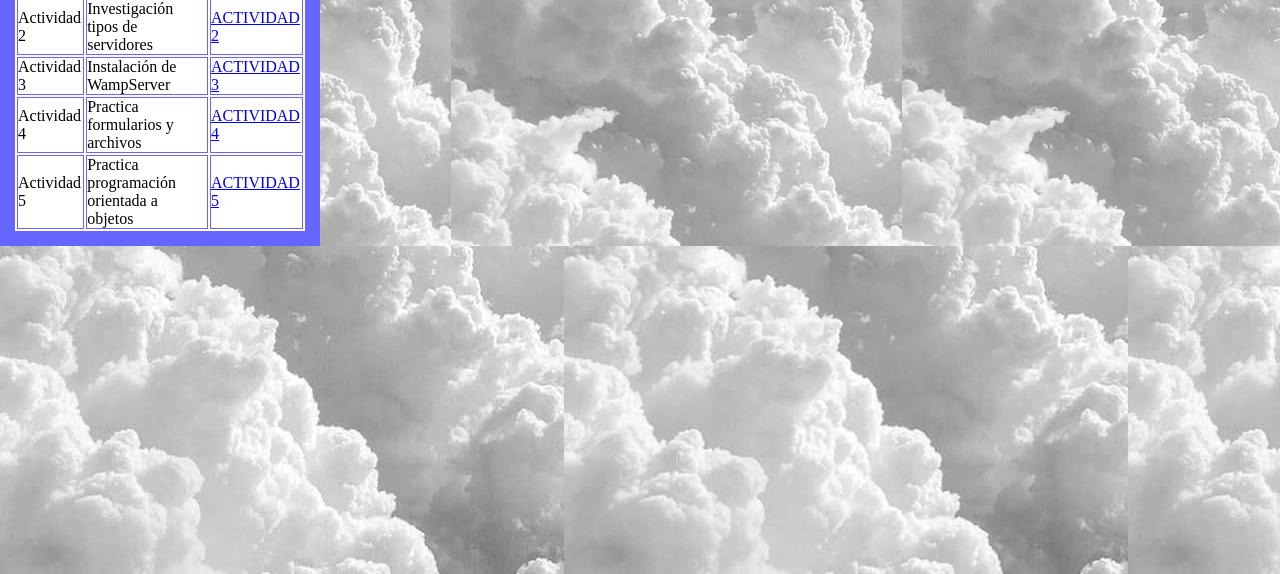
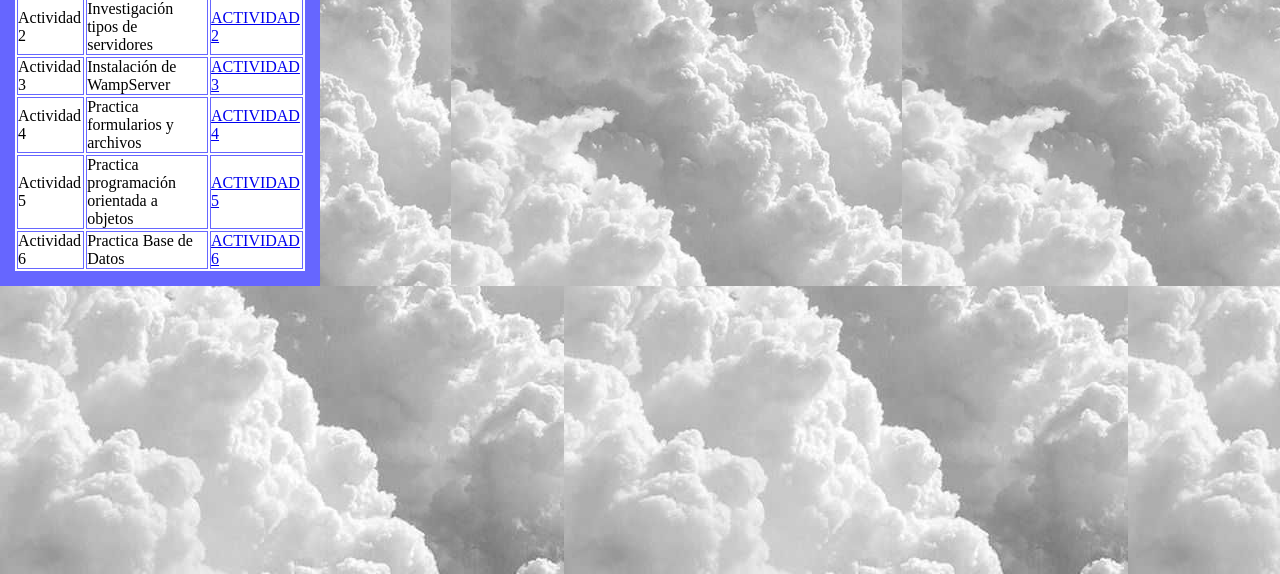
Before and after one commit to BRUNOMOREAUGARCIASANCHEZ/BRUNOMOREAUGARCIASANCHEZ.github.io, a plain HTML site: page proyectos.html in a window 1280 px wide. Shown: the part 226-800 px from the top of the page. Drawn offline with Linux system fonts and the light colour scheme; a script that the page names is missing.

Commit message:
Update proyectos.html

```diff
--- a/proyectos.html
+++ b/proyectos.html
@@ -59,6 +59,11 @@
 					<td scope="row">Practica programación orientada a objetos</td>
 					<td scope="row"><a href="https://drive.google.com/file/d/1PQWuxC1kiHszX5Dk1WRGcawB1OdBO0ch/view?usp=sharing" target="_blanck">ACTIVIDAD 5</a></td>
 				</tr>
+				<tr>
+					<td scope="row">Actividad 6</td>
+					<td scope="row">Practica Base de Datos</td>
+					<td scope="row"><a href="https://drive.google.com/file/d/1_qRkM19a0BVaqKnOKu9s8Q2eMmRBgnuT/view?usp=sharing" target="_blanck">ACTIVIDAD 6</a></td>
+				</tr>
 			</tbody>
 		</table>
         </section>
```
